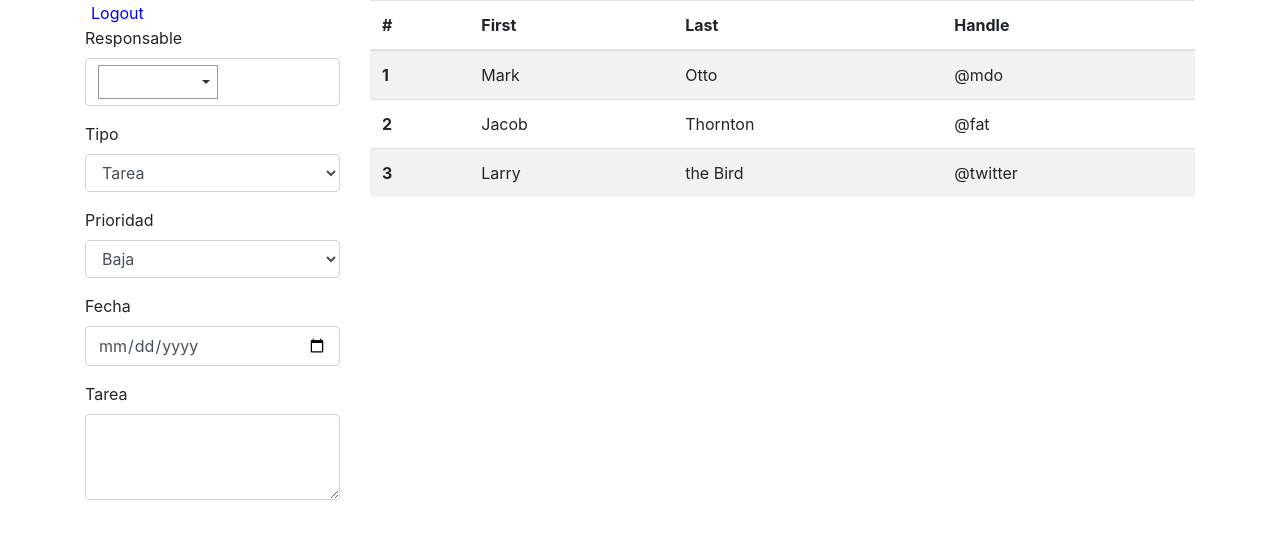
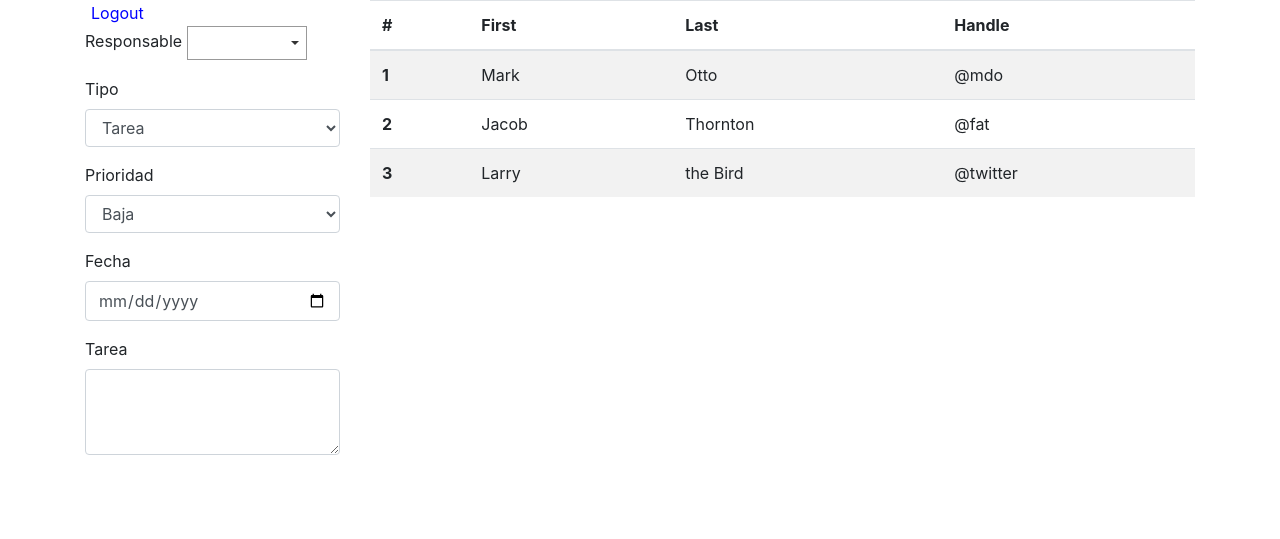
Before and after one commit to adg08101/rifando-en-cuba, a PHP site: page /main.php in a window 1280 px wide. Shown: the top 539 px of the page. Run offline with PHP 8.4, Linux system fonts and the light colour scheme; the visitor is signed in with stand-in values (Sample User, id 1).

Commit message:
Initial commit
Starting PHP

```diff
--- a/main.php
+++ b/main.php
@@ -38,7 +38,6 @@ if (!isset($_SESSION['session'])) {
             <form>
                 <div class="form-group">
                     <label for="exampleFormControlSelect2">Responsable</label>
-                    <div class="form-control">
                     <select multiple class="form-control" id="responsable"
                             name="responsable" size="2">
                         <option>Yo</option>
@@ -47,7 +46,6 @@ if (!isset($_SESSION['session'])) {
                         <option>Ella</option>
                         <option>Nosotros</option>
                     </select>
-                    </div>
                 </div>
                 <div class="form-group">
                     <label for="exampleFormControlSelect1">Tipo</label>
```
Lines whose indentation alone changed are shown as unchanged.
